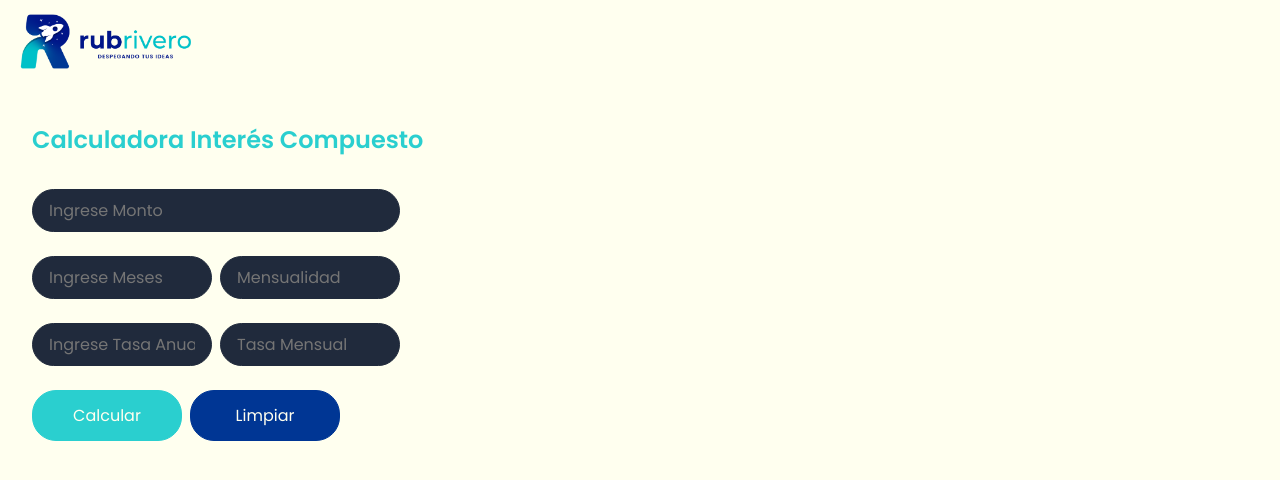
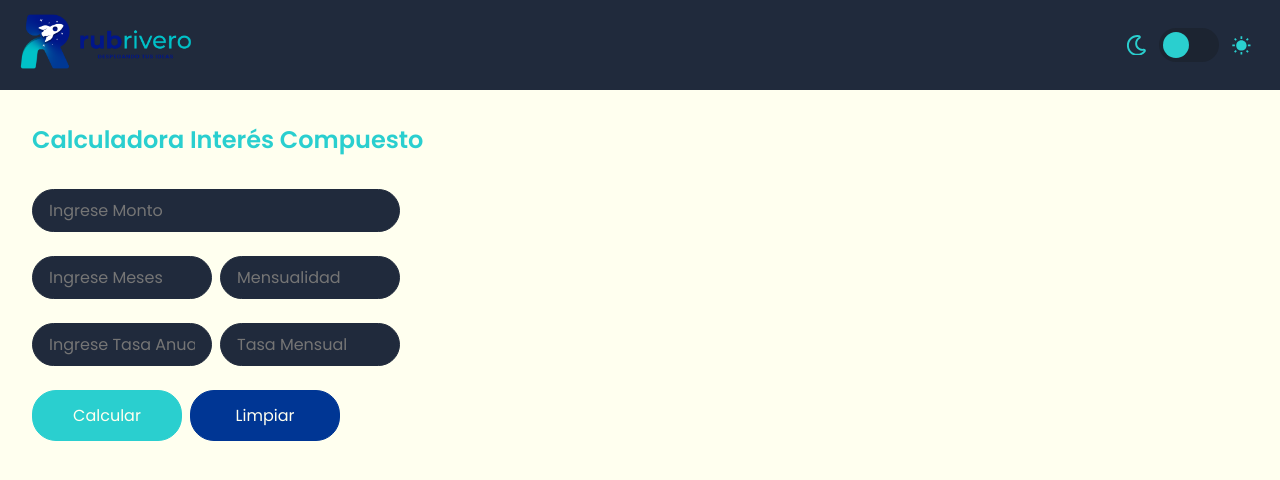
Before and after one commit to rubcode/react-interest, a React (Create React App) app: page / in a window 1280 px wide. Shown: the top 480 px of the page. Built offline with nearby package versions, Linux system fonts and the light colour scheme.

Commit message:
Add Feature Dark mood

```diff
--- a/package.json
+++ b/package.json
@@ -3,11 +3,15 @@
   "version": "0.1.0",
   "private": true,
   "dependencies": {
+    "@fortawesome/fontawesome-free-solid": "^5.0.13",
+    "@fortawesome/fontawesome-svg-core": "^6.6.0",
+    "@fortawesome/react-fontawesome": "^0.2.2",
     "@testing-library/jest-dom": "^5.17.0",
     "@testing-library/react": "^13.4.0",
     "@testing-library/user-event": "^13.5.0",
     "react": "^18.3.1",
     "react-dom": "^18.3.1",
+    "react-icons": "^5.3.0",
     "react-scripts": "5.0.1",
     "styled-components": "^6.1.13",
     "web-vitals": "^2.1.4"
--- a/src/App.js
+++ b/src/App.js
@@ -4,6 +4,7 @@ import Layout from './Components/layout';
 import BoxForm from './Components/box-form';
 import BoxResponse from './Components/box-response';
 import Header from './Components/header';
+import CheckDark from './Components/check-dark';
 
 function App() {
   const [amount,setAmount] = useState("")
@@ -36,6 +37,7 @@ function App() {
     <div className="App">
       <Header>
         <a href='https://www.rubrivero.com/' target='blank'><img className='logo' src='images/logo.png' alt='Rub Rivero logo'/></a>
+        <CheckDark/>
       </Header>
       <h1 className='title'>Calculadora Interés Compuesto</h1>
       <Layout>
--- /dev/null
+++ b/src/Components/check-dark.js
@@ -0,0 +1,86 @@
+import styled from 'styled-components'
+import { IoMdSunny } from "react-icons/io";
+import { FaRegMoon } from "react-icons/fa";
+
+const CheckDarkStyled = styled.div`
+    display: flex;
+    align-items: center;
+    justify-content: center;
+    .theme-switch {
+      display: inline-block;
+      height: 34px;
+      position: relative;
+      width: 60px;
+    }
+
+    .theme-switch input {
+      display: none;
+    }
+
+    .slider {
+      background-color: var(--bg);
+      bottom: 0;
+      cursor: pointer;
+      left: 0;
+      position: absolute;
+      right: 0;
+      top: 0;
+      transition: .4s;
+    }
+
+    .slider:before {
+      background-color: var(--primaryColor);
+      bottom: 4px;
+      content: "";
+      height: 26px;
+      left: 4px;
+      position: absolute;
+      transition: .4s;
+      width: 26px;
+    }
+
+    input:checked+.slider {
+      background-color: var(--greyDarken);
+    }
+
+    input:checked+.slider:before {
+      transform: translateX(26px);
+    }
+
+    .slider.round {
+      border-radius: 34px;
+    }
+
+    .slider.round:before {
+      border-radius: 50%;
+    }
+    .icon{
+        font-size: 1.3rem;
+        margin-inline: 0.75rem;
+        color: var(--primaryColor);
+    }
+`
+
+function CheckDark() {
+    function handlerChange(e){
+        if (e.target.checked) {
+            document.documentElement.setAttribute('data-theme', 'dark');
+        } else {
+            document.documentElement.setAttribute('data-theme', 'light');
+        }
+    }
+    return (
+        <CheckDarkStyled>
+            <FaRegMoon className='icon'  />
+            <label className="theme-switch" htmlFor="checkbox">
+                <input type="checkbox" id="checkbox" onChange={handlerChange}/>
+                <div className="slider round"></div>
+            </label>
+            <IoMdSunny className='icon' />
+
+
+        </CheckDarkStyled>
+    )
+}
+
+export default CheckDark
--- a/src/Components/global-styles.js
+++ b/src/Components/global-styles.js
@@ -5,13 +5,21 @@ const GlobalStylesStyled = createGlobalStyle`
         --bg: #1C2431;
         --buttonBg: #202A3C;
         --primaryColor: #2ACFCF;
+        --lightPrimaryColor: #AEF6F6;
         --accentColor : #003694;
         --white : #ffffef;
+        --colorFont: #ffffef;
         --grey: #fafafa ;
+        --greyDarken: #eeeeee ;
         --bodyRegular: 400 1rem Poppins;
         --bodyRegularSemiBold: 500 1.2rem Poppins;
         --titleFont: 600 1.5rem Poppins;
 
+    }
+    [data-theme="dark"] {
+        --bg: #E7FEFE ;
+        --buttonBg: #ffffef;
+        --colorFont: #111111;
     }
     body {
         background: var(--bg);
--- a/src/Components/header.js
+++ b/src/Components/header.js
@@ -6,7 +6,7 @@ const HeaderStyled = styled.header`
     justify-content: space-between;
     align-items: center;
     height: 90px;
-    background-color: var(--white);
+    background-color: var(--buttonBg);
     padding: 1rem;
 `
 
--- a/src/Components/input-text.js
+++ b/src/Components/input-text.js
@@ -2,14 +2,18 @@ import styled from 'styled-components'
 
 const InputText = styled.input`
     border: 1px solid var(--buttonBg);
-    color: var(--white);
+    color: var(--colorFont);
     background: var(--buttonBg);
     padding-inline: 1rem;
     padding-block: .5rem;
     border-radius: 1.5rem;
+    outline: none;
     font: var(--bodyRegular);
     flex: 1;
     width: 100%;
+    &:focus{
+        border: 1px solid var(--primaryColor);
+    }
 `
 
 
--- a/src/Components/tbody.js
+++ b/src/Components/tbody.js
@@ -9,6 +9,7 @@ const TbodyStyled = styled.tbody`
         padding-inline: 1rem;
         padding-block: .5rem;
         text-align: center;
+        color: var(--colorFont);
     }
 `
 
```
Also changed, not shown: 1 other file (tests, documents, lock files or other folders).
